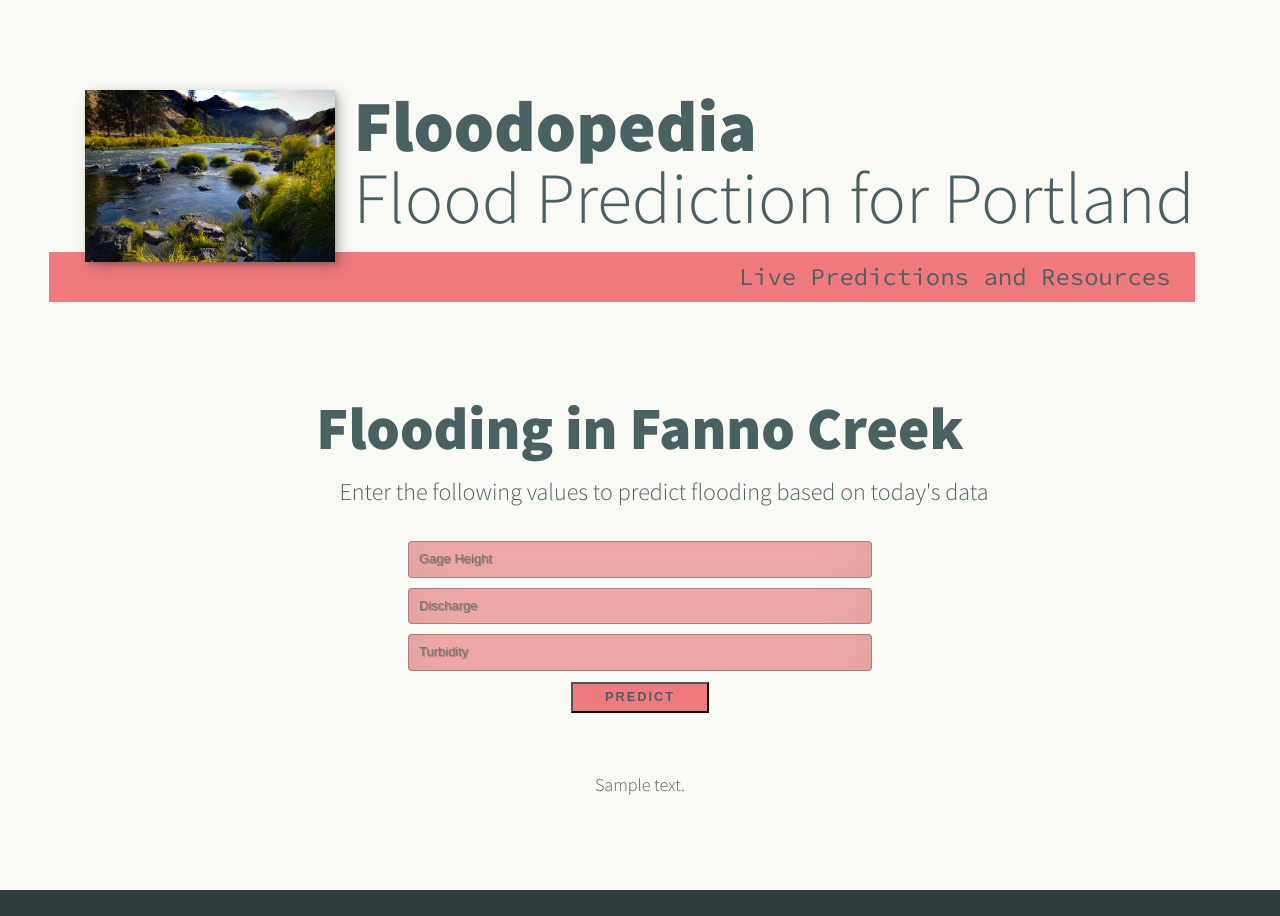
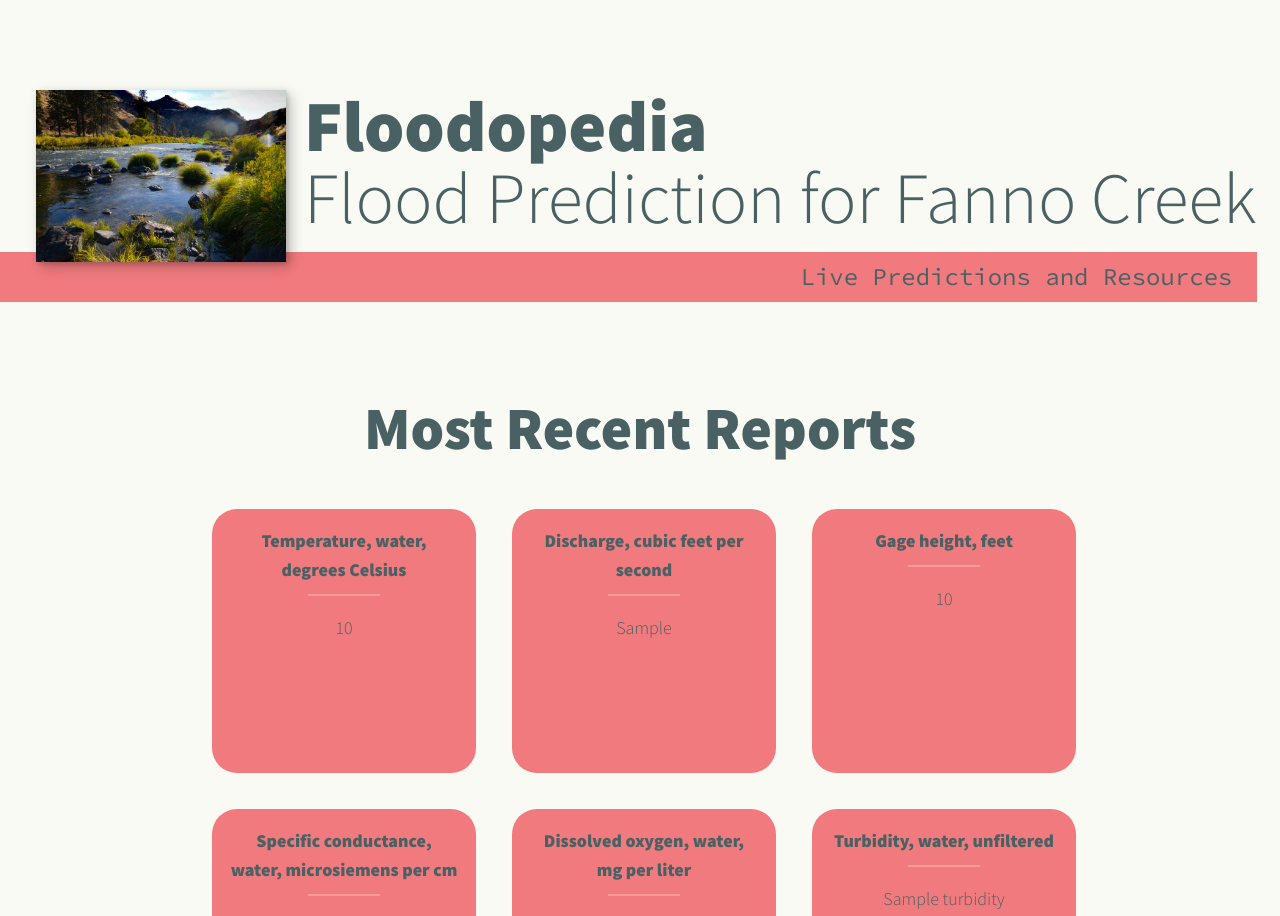
Before and after one commit to nicholas-gcc/xylem-flood-prediction, a Flask app: template templates/index.html in a window 1280 px wide; the page is wider, and only the part inside the window is pictured. Shown: the part 36-952 px from the top of that part. Run offline with Flask 2, Linux system fonts and the light colour scheme; the template is opened without the code that fills it: most values are stand-ins (such as "Sample title", 1, 10 or a date in 2020); parts of the project's set-up code (start-up, migrations or seed data) failed here and were passed over; some libraries are stand-ins or nearby versions; grey boxes are pictures that could not be loaded.

Commit message:
Implement live updates and prediction upon website refresh

```diff
--- a/main.py
+++ b/main.py
@@ -1,24 +1,42 @@
 import numpy as np
 from flask import Flask, render_template, request
+import requests
 import pickle
+import pandas as pd
+from bs4 import BeautifulSoup
+from selenium import webdriver
+import re
 
 app = Flask(__name__)
 model = pickle.load(open('model.pkl', 'rb'))
 
 @app.route('/')
 def home():
-    return render_template('index.html', prediction_text = 'Will it flood today?')
+    data_list = []
+    description_list = []
+    source = requests.get('https://waterdata.usgs.gov/nwis/uv?site_no=14206950').text
+    soup = BeautifulSoup(source)
+    for element in soup.findAll('div', {"class" : "stationContainerHeading"}):
+        formatted_description = element.next_sibling.strip('\n\n').encode('ascii', 'ignore').decode('utf-8')
+        formatted_data = float(re.findall(r'[\d\.\d]+', formatted_description)[0])
+        data_list.append(formatted_data)
+        description_list.append(formatted_description)
 
-#To use the predict button in our web-app
-@app.route('/predict', methods=['GET','POST'])
-def predict():
-    int_characteristics = [float(x) for x in request.form.values()]
+    decision_data_list = [data_list[2], data_list[1], data_list[6]]
+
+    int_characteristics = [float(x) for x in decision_data_list]
     final_characteristics = [np.array(int_characteristics)]
     prediction = model.predict(final_characteristics)
+
     if str(prediction) == '[1.]':
-        return render_template('index.html', prediction_text="It is likely to flood today")
+        prediction = "It is likely to flood today"
     else:
-        return render_template('index.html', prediction_text="It is unlikely to flood today")
+        prediction = "It is unlikely to flood today"
+
+    return render_template('index.html', temp_value=description_list[0], discharge_value=description_list[1],
+    gage_height=description_list[2], conductance_value=description_list[3], dissolved_oxygen=description_list[4],
+    turbidity=description_list[6], prediction_text=prediction)
+
 
 @app.route('/flood_causes', methods=['GET'])
 def flood_causes():
--- a/static/css/style.css
+++ b/static/css/style.css
@@ -286,6 +286,10 @@
         margin-top: -6em;
     }
 
+    .section__title--flood-prediction {
+        margin-top: 0em;
+    }
+
     .flood-prediction__body h1 {
         color: #fff;
         text-shadow: 0 0 10px rgba(0, 0, 0, 0.3);
@@ -293,51 +297,70 @@
         text-align: center;
     }
 
-    input {
-        width: 50%;
-        margin-bottom: 10px;
-        background: rgba(255, 0, 0, 0.3);
-        border: none;
-        outline: none;
-        padding: 10px;
-        font-size: 13px;
-        color: #fff;
-        text-shadow: 1px 1px 1px rgba(0, 0, 0, 0.3);
-        border: 1px solid rgba(0, 0, 0, 0.3);
-        border-radius: 4px;
-        box-shadow: inset 0 -5px 45px rgba(100, 100, 100, 0.2), 0 1px 1px rgba(255, 255, 255, 0.2);
-        -webkit-transition: box-shadow .5s ease;
-        -moz-transition: box-shadow .5s ease;
-        -o-transition: box-shadow .5s ease;
-        -ms-transition: box-shadow .5s ease;
-        transition: box-shadow .5s ease;
+    .prediction-data {
+        display: grid;
+        grid-template-columns: repeat(auto-fit, minmax(300px, 1fr));
+        padding-right: 2em;
     }
 
-    input:focus {
-        box-shadow: inset 0 -5px 45px rgba(100, 100, 100, 0.4), 0 1px 1px rgba(255, 255, 255, 0.2);
+    .prediction-data__item {
+        background: var(--clr-accent);
+        overflow: hidden;
+        margin-left: 2em;
+        margin-top: 2em;
+        border-radius: 25px;
     }
 
-    @media (min-width: 600px) {
-        .flood-prediction__input {
+    .section__title--prediction-data__item {
+        margin-top: 1em;
+        margin-left: 1em;
+        margin-right: 1em;
+    }
+
+    .section__title--prediction-data__item::after {
+        content: '';
+        display: block;
+        width: 4em;
+        height: 2px;
+        margin: 0.5em auto 1em;
+        background: var(--clr-light);
+        opacity: 0.25;
+    }
+
+    .section__subtitle--prediction-data__item {
+        margin-bottom: 1em;
+        position: relative;
+        font-size: var(--fs-body);
+        margin-left: 1em;
+        margin-right: 1em;
+    }
+
+    .prediction-data__item:focus {
+        position: relative;
+        z-index: 2;
+    }
+
+    .prediction-data__item:hover {
+        transform: scale(1.05);
+    }
+
+    .prediction_text {
+        padding-top: 1em;
+        font-weight: normal;
+        padding-bottom: 1em;
+    }
+
+    .btn--prediction {
+        width: 40%;
+        font-size: 1.2rem;
+    }
+
+    @media (min-width: 800px) {
+        .prediction-data {
             display: grid;
-            grid-template-columns: 1fr 200px;
-            grid-template-areas: "title img" "subtitle img" "text img";
-            grid-column-gap: 2em;
-            text-align: center;
-        }
-        .section__title--flood-prediction {
-            grid-area: title;
-            text-align: center;
-        }
-        .section__subtitle--flood-prediction {
-            grid-column: 1 / -1;
-            grid-row: 2;
-            position: relative;
-            /* left: -1em; */
-            width: calc(100% + 2em);
-            /* padding-left: 1em; */
-            /* padding-right: calc(200px + 4em); */
-            text-align: center;
+            grid-template-columns: repeat(3, minmax(300px, 1fr));
+            grid-template-rows: repeat(2, minmax(300px, 1fr));
+            padding-right: 2em;
         }
     }
     /*  Overview section  */
--- a/templates/index.html
+++ b/templates/index.html
@@ -46,7 +46,7 @@
     <section class="intro" id="home">
         <!--double hyphen to indicate modifier class-->
         <h1 class="section__title section__title--intro">
-            <strong>Floodopedia</strong> Flood Prediction for Portland
+            <strong>Floodopedia</strong> Flood Prediction for Fanno Creek
         </h1>
         <p class="section__subtitle section__subtitle--intro">Live Predictions and Resources</p>
         <img src="{{url_for('static', filename='fanno_creek_trail_aerial.jpg')}}" class="intro__img">
@@ -54,23 +54,82 @@
 
 
     <section class="flood-prediction-input" id="flood-prediction">
-        <h2 class="section__title section__title--flood-prediction">Flooding in Fanno Creek</h2>
-        <p class="section__subtitle section__subtitle--flood-prediction"> Enter the following values to predict flooding based on today's data</p>
-        <br>
-        <!-- Main Input For Receiving Query to our ML -->
-        <div class="flood-prediction__body">
-            <form action="{{ url_for( 'predict')}} " method="post">
-                <input type="text " name="gageheight " placeholder="Gage Height " required="required " />
-                <input type="text " name="discharge " placeholder="Discharge " required="required " />
-                <input type="text " name="turbidity " placeholder="Turbidity " required="required " />
-                <br>
-                <button type="submit " class="btn ">Predict</button>
-            </form>
+        <h2 class="section__title section__title--flood-prediction">Most Recent Reports</h2>
+        <div class="prediction-data">
+            <!-- Portfolio item 01 -->
+            <div class="prediction-data__item">
+                <h4 class="section__title section__title--prediction-data__item">
+                    Temperature, water, degrees Celsius
+                </h4>
+                <p class="section__subtitle section__subtitle--prediction-data__item">
+                    {{temp_value}}
+                </p>
 
-            <br>
-            <br> {{ prediction_text }}
+            </div>
 
+            <!-- Portfolio item 02 -->
+            <div class="prediction-data__item">
+                <h4 class="section__title section__title--prediction-data__item">
+                    Discharge, cubic feet per second
+                </h4>
+                <p class="section__subtitle section__subtitle--prediction-data__item">
+                    {{discharge_value}}
+                </p>
+
+            </div>
+
+            <!-- Portfolio item 03 -->
+            <div class="prediction-data__item">
+                <h4 class="section__title section__title--prediction-data__item">
+                    Gage height, feet
+                </h4>
+                <p class="section__subtitle section__subtitle--prediction-data__item">
+                    {{gage_height}}
+                </p>
+
+            </div>
+
+            <!-- Portfolio item 04 -->
+            <div class="prediction-data__item">
+                <h4 class="section__title section__title--prediction-data__item">
+                    Specific conductance, water, microsiemens per cm</h4>
+                <p class="section__subtitle section__subtitle--prediction-data__item">
+                    {{conductance_value}}
+                </p>
+
+            </div>
+
+            <!-- Portfolio item 05 -->
+            <div class="prediction-data__item">
+                <h4 class="section__title section__title--prediction-data__item">
+                    Dissolved oxygen, water, mg per liter
+                </h4>
+                <p class="section__subtitle section__subtitle--prediction-data__item">
+                    {{dissolved_oxygen}}
+                </p>
+
+            </div>
+
+            <!-- Portfolio item 06 -->
+            <div class="prediction-data__item">
+                <h4 class="section__title section__title--prediction-data__item">
+                    Turbidity, water, unfiltered
+                </h4>
+                <p class="section__subtitle section__subtitle--prediction-data__item">
+                    {{turbidity}}
+                </p>
+            </div>
         </div>
+        <h2 class="prediction_text"> {{ prediction_text }} </h2>
+        <a href="{{url_for('flood_risks')}}" class="btn btn--prediction">Learn More About Our Predictive Model</a>
+
+
+    </section>
+
+    <br>
+    <br>
+
+    </div>
     </section>
 
 
```
Also changed, not shown: 1 other file.
